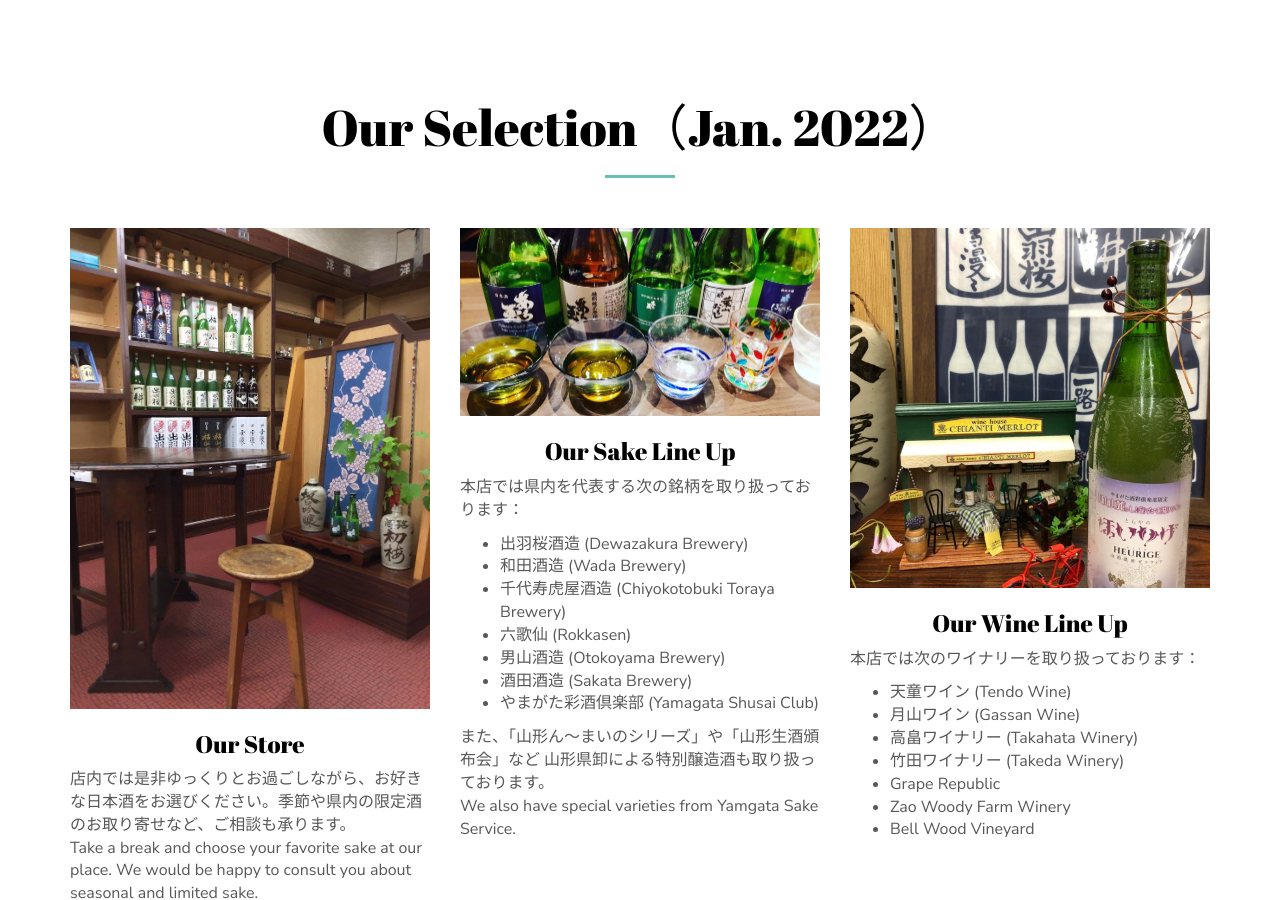
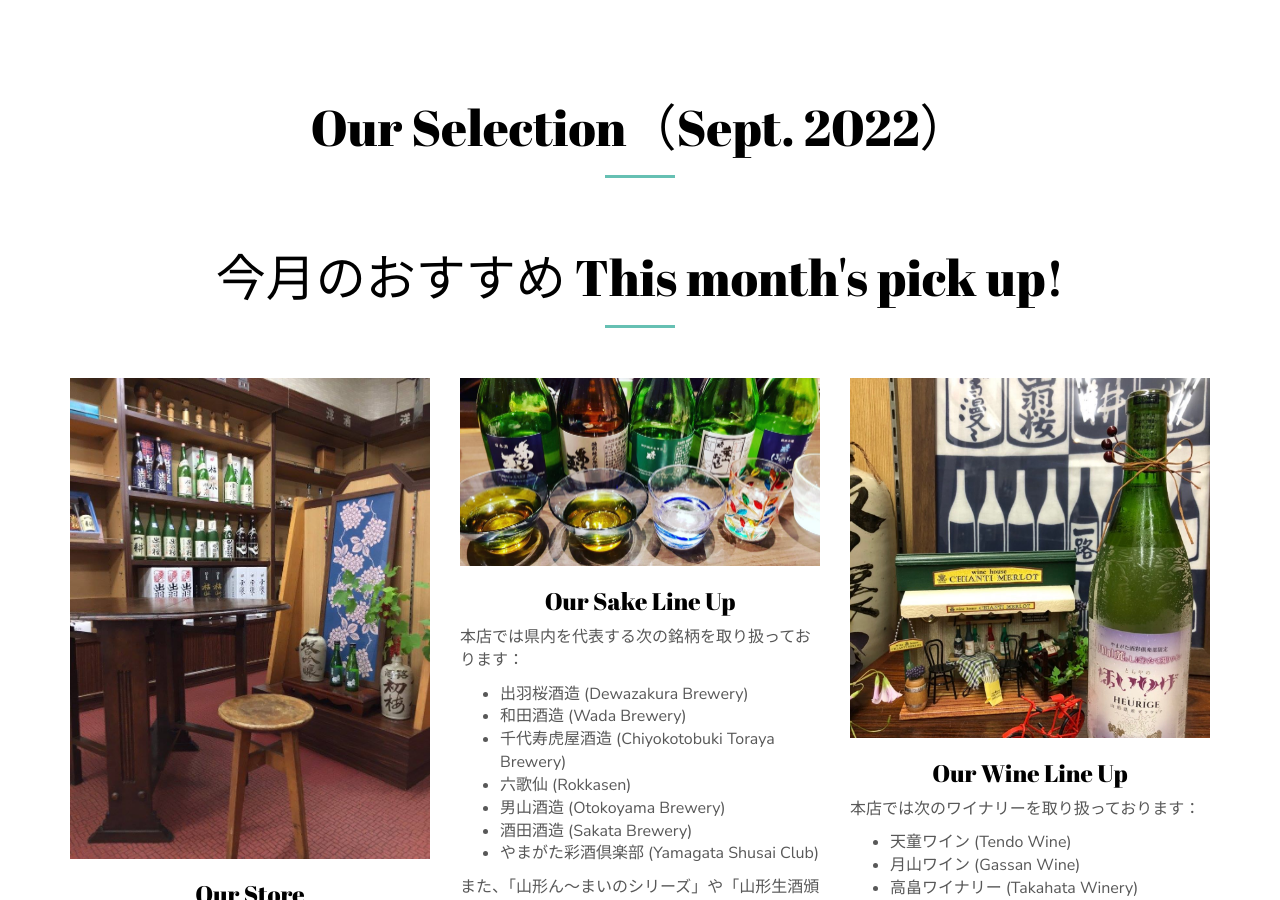
Before and after one commit to sakaguchitendo/sake, a plain HTML site: page index.html in a window 1280 px wide. Shown: the part 2521-3421 px from the top of the page. Drawn offline with Linux system fonts and the light colour scheme; some packages are replaced by stand-ins of ours.

Commit message:
Update index.html

```diff
--- a/index.html
+++ b/index.html
@@ -147,10 +147,18 @@
     <div class="container">
         <div class="row">
             <div class="col-xs-12 col-md-12 section-container-spacer">
-                <h2 class="text-center">Our Selection（Jan. 2022）</h2>
+                <h2 class="text-center">Our Selection（Sept. 2022）</h2>
             </div>
         </div>
         <div class="row">
+
+           <div class="row">
+            <div class="col-xs-12 col-md-12 section-container-spacer">
+                <h2 class="text-center">今月のおすすめ This month's pick up!</h2>
+
+            </div>
+        </div>
+
             <div class="col-xs-12 col-md-4">
                 <img src="./images/img-02.jpg" alt="" class="img-responsive">
                 <h3 class="text-center">Our Store</h3>
```
